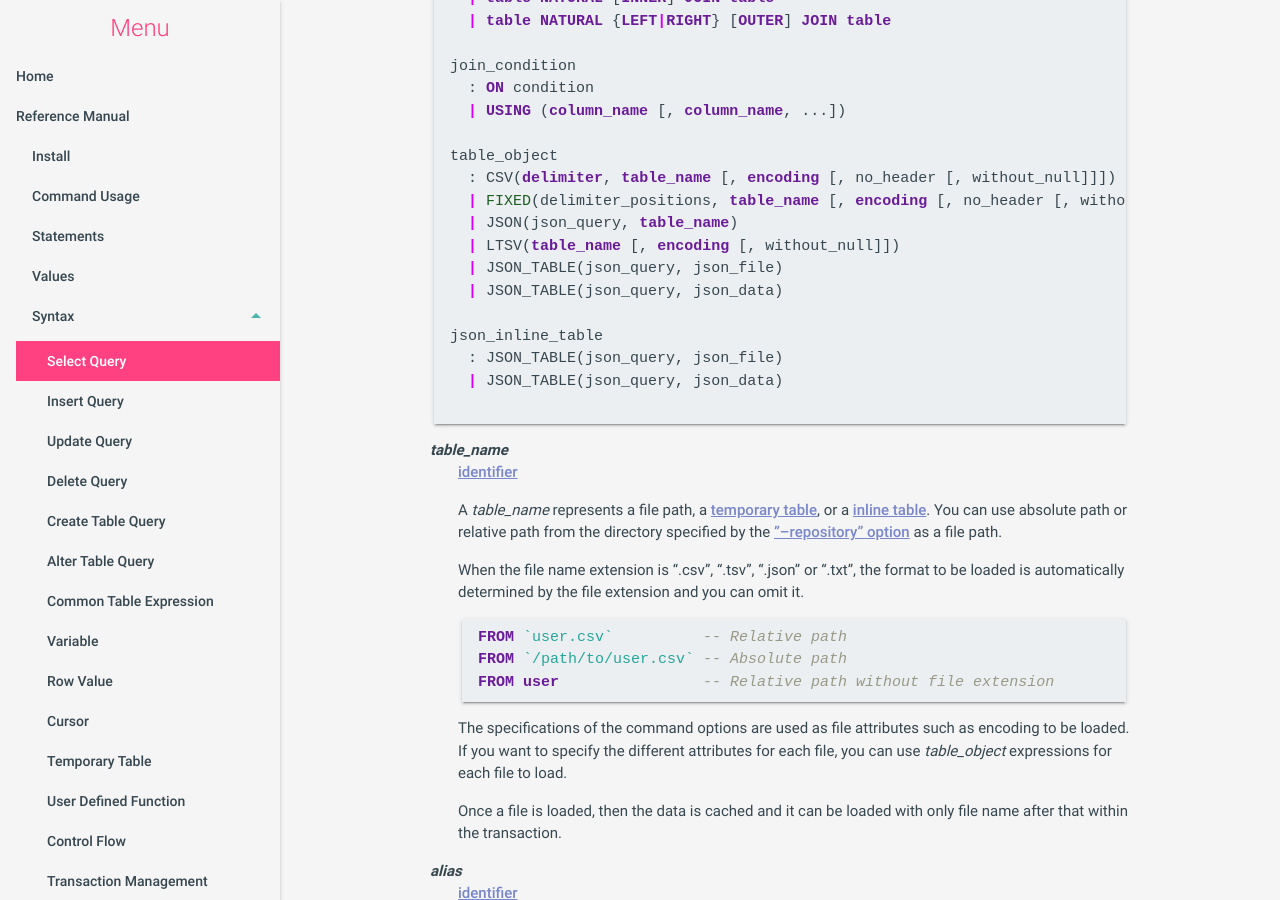
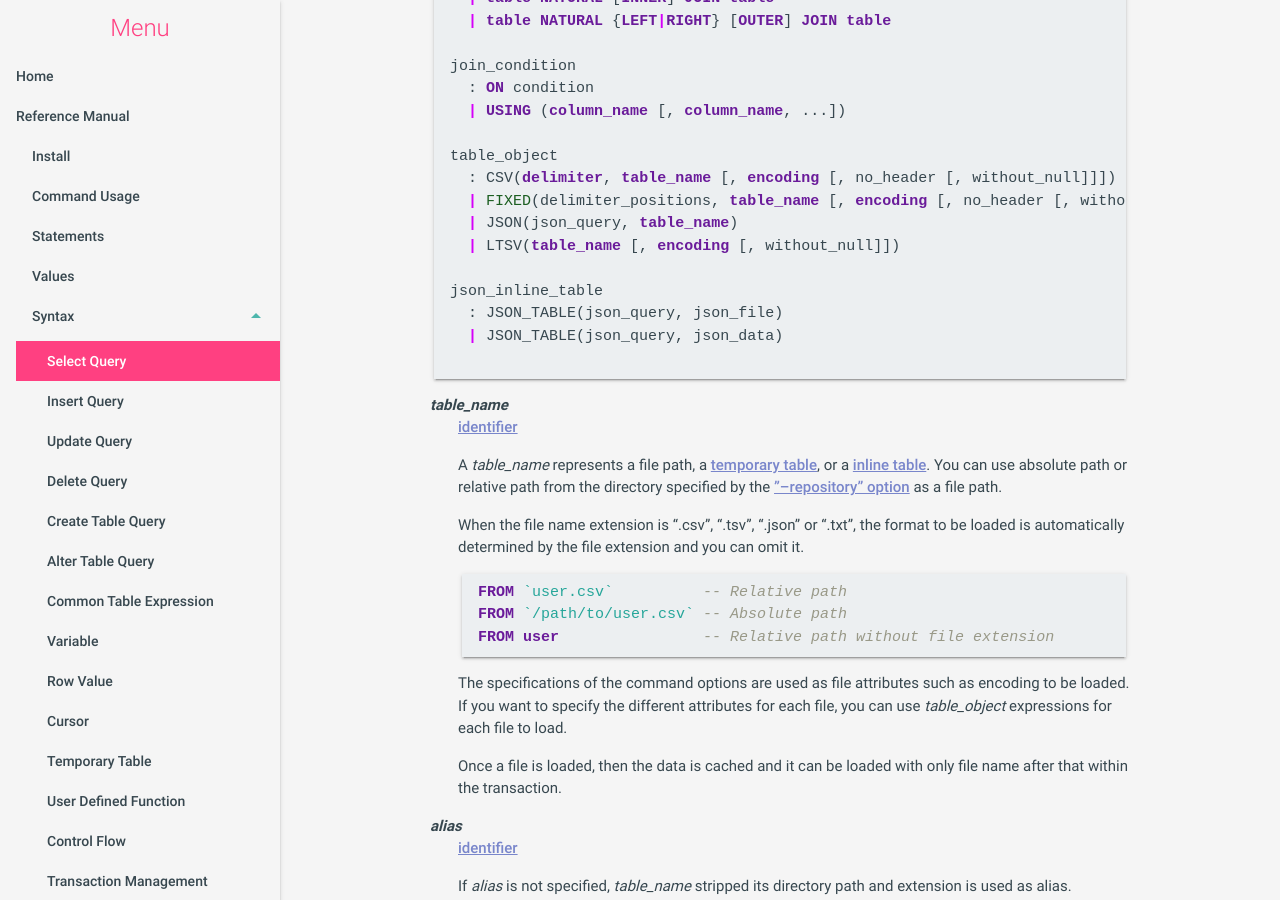
Before and after one commit to mithrandie/csvq, a Jekyll site: the page built from docs/_posts/2006-01-02-select-query.md, in a window 1280 px wide and 900 px high, scrolled down 2604 px. Built offline with Jekyll 4.4.1, drawn with Linux system fonts in a browser that asks for light colours.

Commit message:
Update docs.

```diff
--- a/docs/_posts/2006-01-02-select-query.md
+++ b/docs/_posts/2006-01-02-select-query.md
@@ -140,8 +140,6 @@ table_object
   | FIXED(delimiter_positions, table_name [, encoding [, no_header [, without_null]]])
   | JSON(json_query, table_name)
   | LTSV(table_name [, encoding [, without_null]])
-  | JSON_TABLE(json_query, json_file)
-  | JSON_TABLE(json_query, json_data)
 
 json_inline_table
   : JSON_TABLE(json_query, json_file)
```
